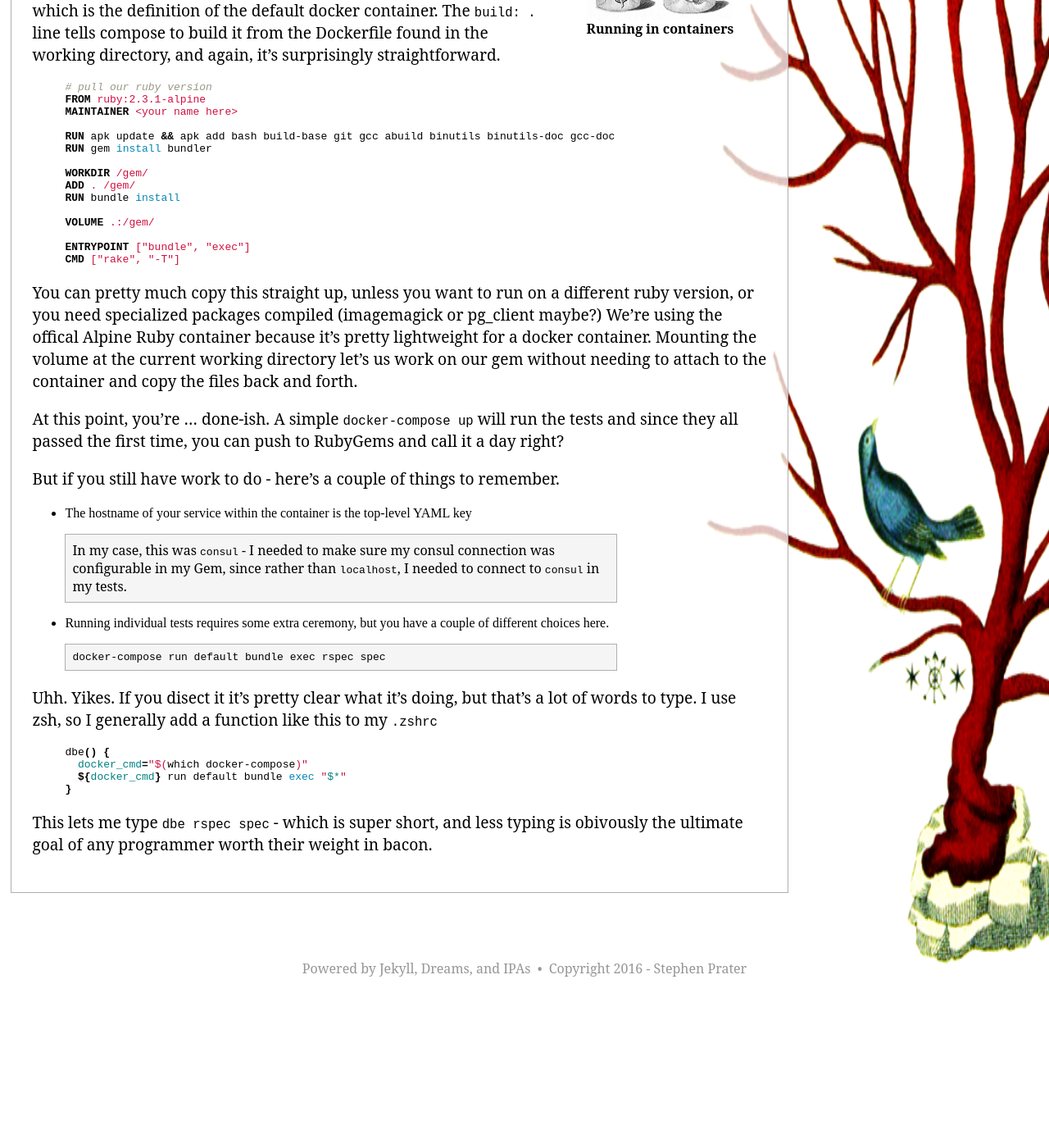
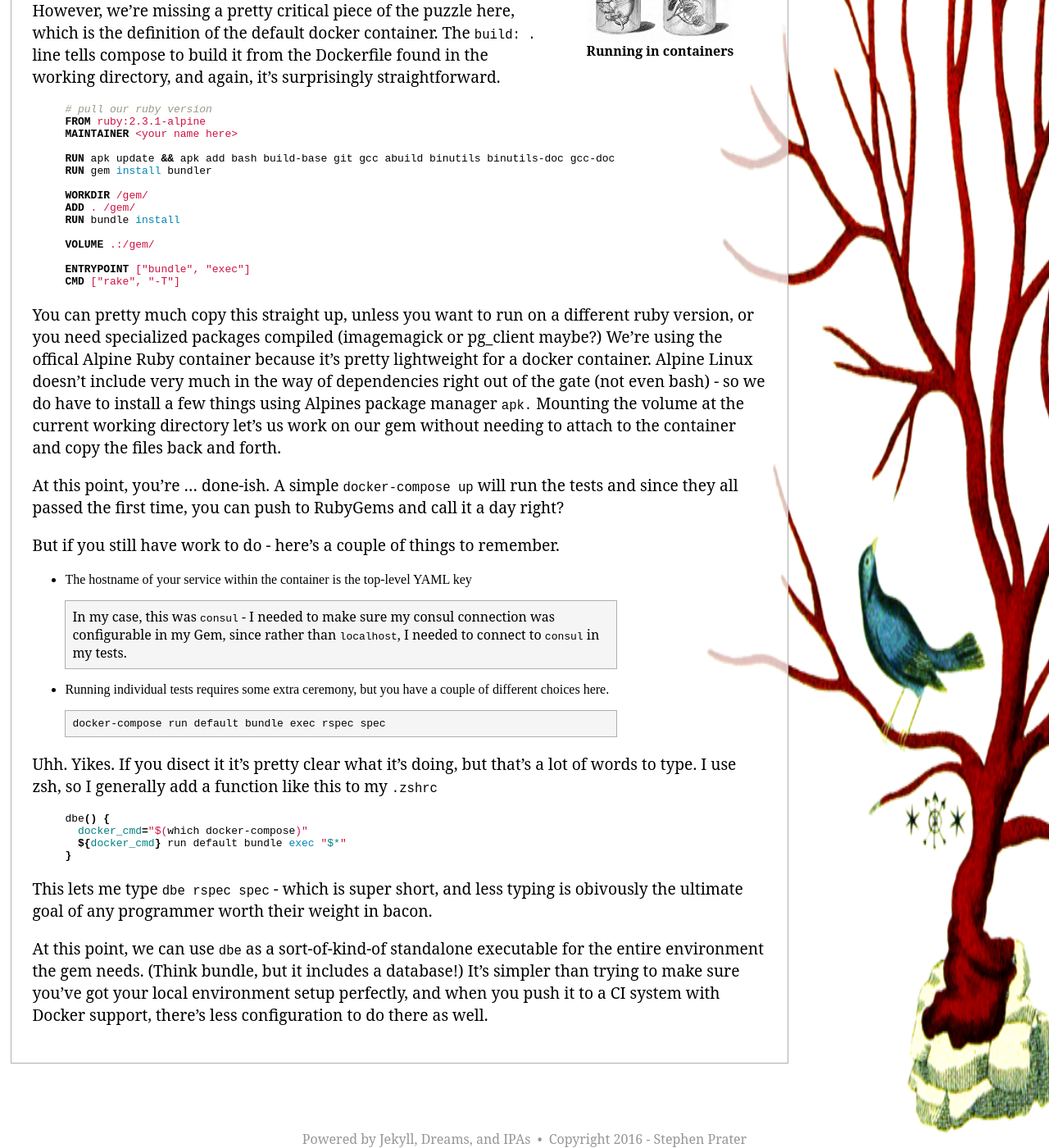
Before and after one commit to stephenprater/stephenprater.github.io, a Jekyll site: the page built from _posts/2016-10-12-quickly-docker.markdown, in a window 1280 px wide and 1400 px high, scrolled down 1061 px. Shown: the whole window at 82% size. Built offline with Jekyll 4.4.1, drawn with Linux system fonts in a browser that asks for light colours; comment, search, counter and statistics services are not loaded; before the commit the page ends 2253 px from its top, so only the background shows below that; some of the changed text lies outside the part shown.

Commit message:
Fix a few things in last post

```diff
--- a/_posts/2016-10-12-quickly-docker.markdown
+++ b/_posts/2016-10-12-quickly-docker.markdown
@@ -14,7 +14,9 @@
 fig) is pretty much perfect for this application, since it can start various
 services that might or might not exist in your CI service.  Unfortunately, if
 you're using TravisCI, the version of Docker they support (1.9 last time I
-checked) doesn't really support `docker-compose`
+checked) doesn't really support `docker-compose.`  We're using CircleCI though,
+so with a little bit of effort, we're able to lean on Compose to provide services
+during the test run.
 
 Anyway, this gem is pretty simple - it provides a CLI and API wrapper around a
 [consul](https://www.consul.io) - a key value store great for managing distributed
@@ -76,7 +78,9 @@
 You can pretty much copy this straight up, unless you want to run on a different
 ruby version, or you need specialized packages compiled (imagemagick
 or pg_client maybe?)  We're using the offical Alpine Ruby container because it's
-pretty lightweight for a docker container.  Mounting the volume at the current
+pretty lightweight for a docker container.  Alpine Linux doesn't include very much in the
+way of dependencies right out of the gate (not even bash) - so we do have to install a few
+things using Alpines package manager `apk.` Mounting the volume at the current
 working directory let's us work on our gem without needing to attach to the container
 and copy the files back and forth.
 
@@ -109,3 +113,8 @@
 
 This lets me type `dbe rspec spec` - which is super short, and less typing is obivously
 the ultimate goal of any programmer worth their weight in bacon.
+
+At this point, we can use `dbe` as a sort-of-kind-of standalone executable for the entire
+environment the gem needs. (Think bundle, but it includes a database!) It's simpler than
+trying to make sure you've got your local environment setup perfectly, and when you push
+it to a CI system with Docker support, there's less configuration to do there as well.
```
